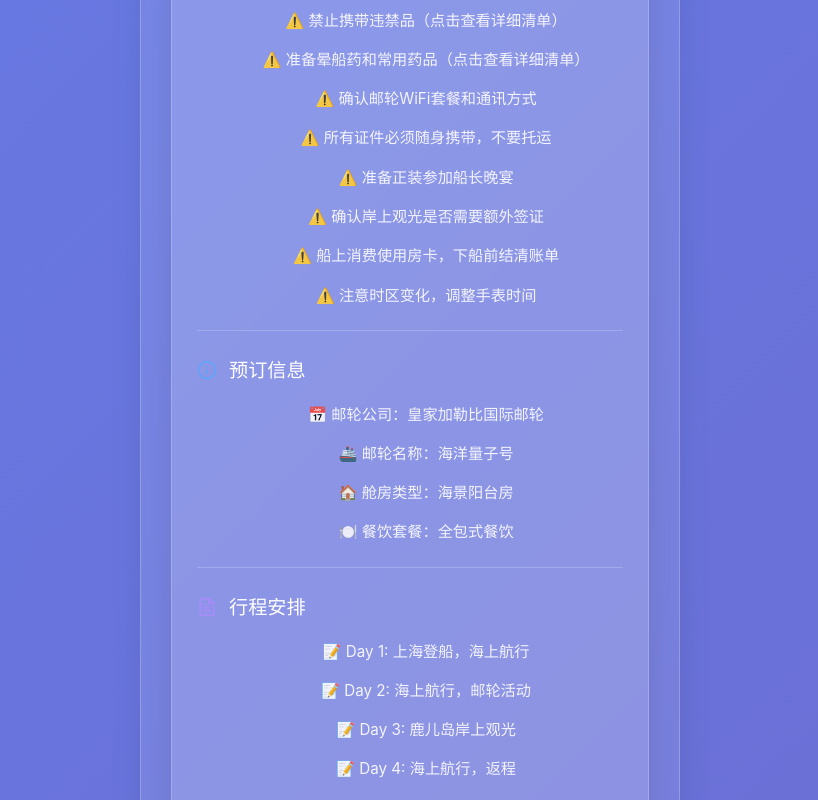
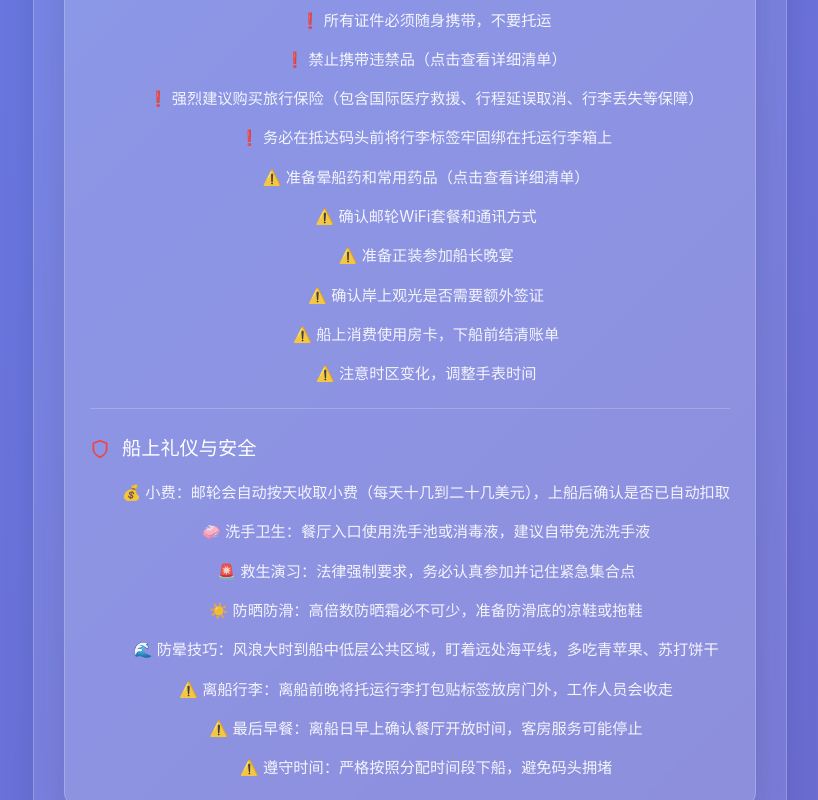
Before and after one commit to RainFool/travel-planner, a React (Vite) app: page / in a window 1280 px wide. Shown: the part 1000-1800 px from the top of the page, without its empty margins (230-1048 px from the left). Built offline with nearby package versions, Linux system fonts and the light colour scheme.

Commit message:
行程前注意事项

```diff
--- a/src/components/PreTripPlanning.tsx
+++ b/src/components/PreTripPlanning.tsx
@@ -1,5 +1,5 @@
 import React, { useState } from 'react';
-import { CheckCircle, AlertCircle, Info, FileText, X } from 'lucide-react';
+import { CheckCircle, AlertCircle, Info, FileText, X, Shield } from 'lucide-react';
 import preTripData from '../data/preTripPlanning.json';
 import prohibitedItemsData from '../data/prohibitedItems.json';
 import medicationsData from '../data/medications.json';
@@ -72,7 +72,8 @@ const PreTripPlanning: React.FC = () => {
     CheckCircle: CheckCircle,
     AlertCircle: AlertCircle,
     Info: Info,
-    FileText: FileText
+    FileText: FileText,
+    Shield: Shield
   };
 
   const data = preTripData as PreTripData;
--- a/src/data/preTripPlanning.json
+++ b/src/data/preTripPlanning.json
@@ -7,7 +7,6 @@
       "icon": "CheckCircle",
       "iconColor": "#4ade80",
       "items": [
-
         {
           "icon": "👩🏻‍🦱",
           "text": "户口本复印件"
@@ -65,13 +64,25 @@
       "iconColor": "#fbbf24",
       "items": [
         {
-          "icon": "⚠️",
+          "icon": "❗",
           "text": "提前3小时到达港口办理登船手续"
         },
         {
-          "icon": "⚠️",
+          "icon": "❗",
+          "text": "所有证件必须随身携带，不要托运"
+        },
+        {
+          "icon": "❗",
           "text": "禁止携带违禁品（点击查看详细清单）",
           "link": "prohibited-items"
+        },
+        {
+          "icon": "❗",
+          "text": "强烈建议购买旅行保险（包含国际医疗救援、行程延误取消、行李丢失等保障）"
+        },
+        {
+          "icon": "❗",
+          "text": "务必在抵达码头前将行李标签牢固绑在托运行李箱上"
         },
         {
           "icon": "⚠️",
@@ -84,15 +95,10 @@
         },
         {
           "icon": "⚠️",
-          "text": "所有证件必须随身携带，不要托运"
-        },
-        {
-          "icon": "⚠️",
           "text": "准备正装参加船长晚宴"
         },
         {
           "icon": "⚠️",
-
           "text": "确认岸上观光是否需要额外签证"
         },
         {
@@ -103,57 +109,46 @@
           "icon": "⚠️",
           "text": "注意时区变化，调整手表时间"
         }
+
       ]
     },
     {
-      "id": "bookings",
-      "title": "预订信息",
-      "icon": "Info",
-      "iconColor": "#60a5fa",
+      "id": "onboard-etiquette",
+      "title": "船上礼仪与安全",
+      "icon": "Shield",
+      "iconColor": "#ef4444",
       "items": [
         {
-          "icon": "📅",
-          "text": "邮轮公司：皇家加勒比国际邮轮"
+          "icon": "💰",
+          "text": "小费：邮轮会自动按天收取小费（每天十几到二十几美元），上船后确认是否已自动扣取"
         },
         {
-          "icon": "🚢",
-          "text": "邮轮名称：海洋量子号"
+          "icon": "🧼",
+          "text": "洗手卫生：餐厅入口使用洗手池或消毒液，建议自带免洗洗手液"
         },
         {
-          "icon": "🏠",
-          "text": "舱房类型：海景阳台房"
+          "icon": "🚨",
+          "text": "救生演习：法律强制要求，务必认真参加并记住紧急集合点"
         },
         {
-          "icon": "🍽️",
-          "text": "餐饮套餐：全包式餐饮"
-        }
-      ]
-    },
-    {
-      "id": "itinerary",
-      "title": "行程安排",
-      "icon": "FileText",
-      "iconColor": "#a78bfa",
-      "items": [
-        {
-          "icon": "📝",
-          "text": "Day 1: 上海登船，海上航行"
+          "icon": "☀️",
+          "text": "防晒防滑：高倍数防晒霜必不可少，准备防滑底的凉鞋或拖鞋"
         },
         {
-          "icon": "📝",
-          "text": "Day 2: 海上航行，邮轮活动"
+          "icon": "🌊",
+          "text": "防晕技巧：风浪大时到船中低层公共区域，盯着远处海平线，多吃青苹果、苏打饼干"
         },
         {
-          "icon": "📝",
-          "text": "Day 3: 鹿儿岛岸上观光"
+          "icon": "⚠️",
+          "text": "离船行李：离船前晚将托运行李打包贴标签放房门外，工作人员会收走"
         },
         {
-          "icon": "📝",
-          "text": "Day 4: 海上航行，返程"
+          "icon": "⚠️",
+          "text": "最后早餐：离船日早上确认餐厅开放时间，客房服务可能停止"
         },
         {
-          "icon": "📝",
-          "text": "Day 5: 上海下船"
+          "icon": "⚠️",
+          "text": "遵守时间：严格按照分配时间段下船，避免码头拥堵"
         }
       ]
     }
```
